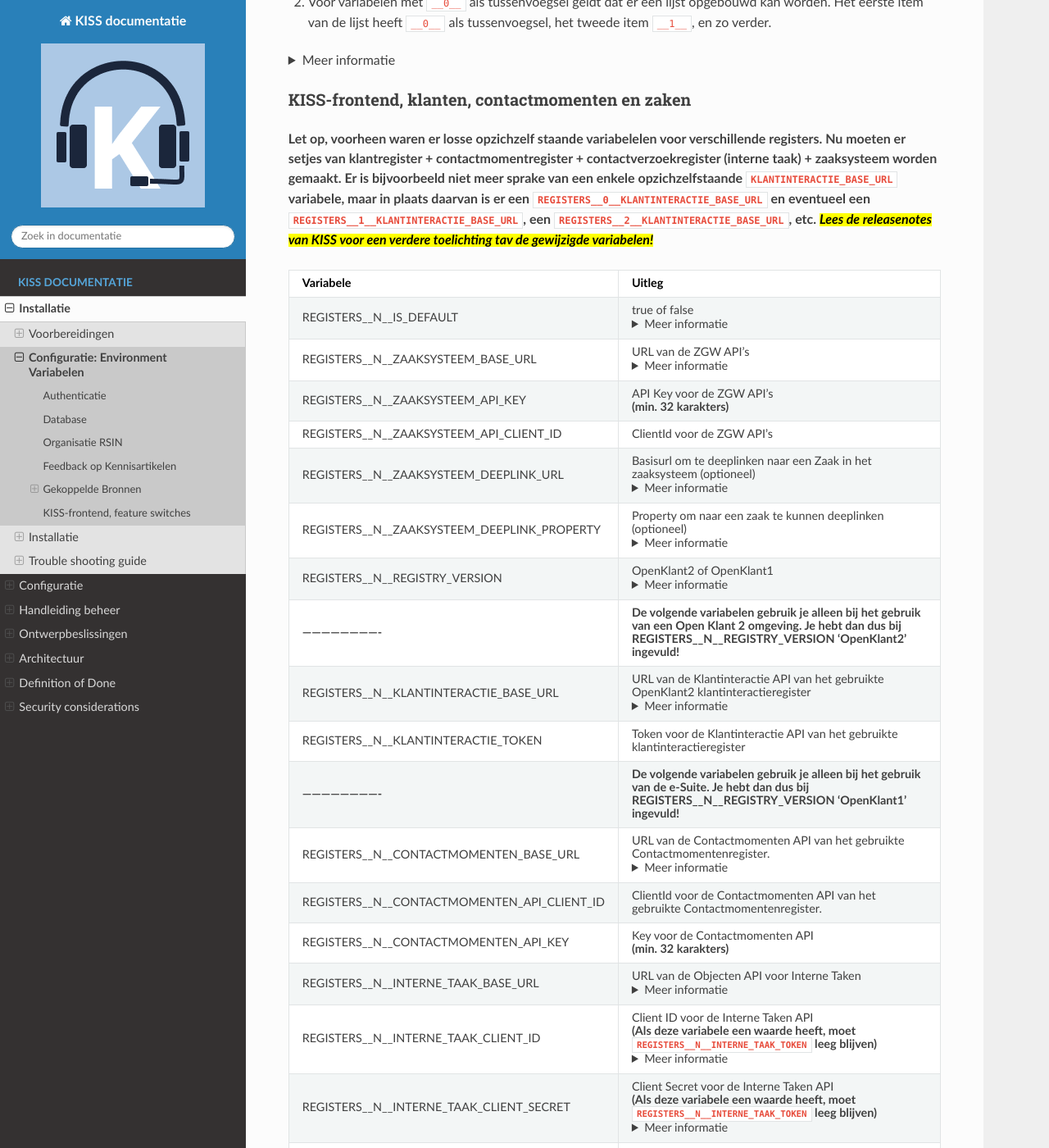
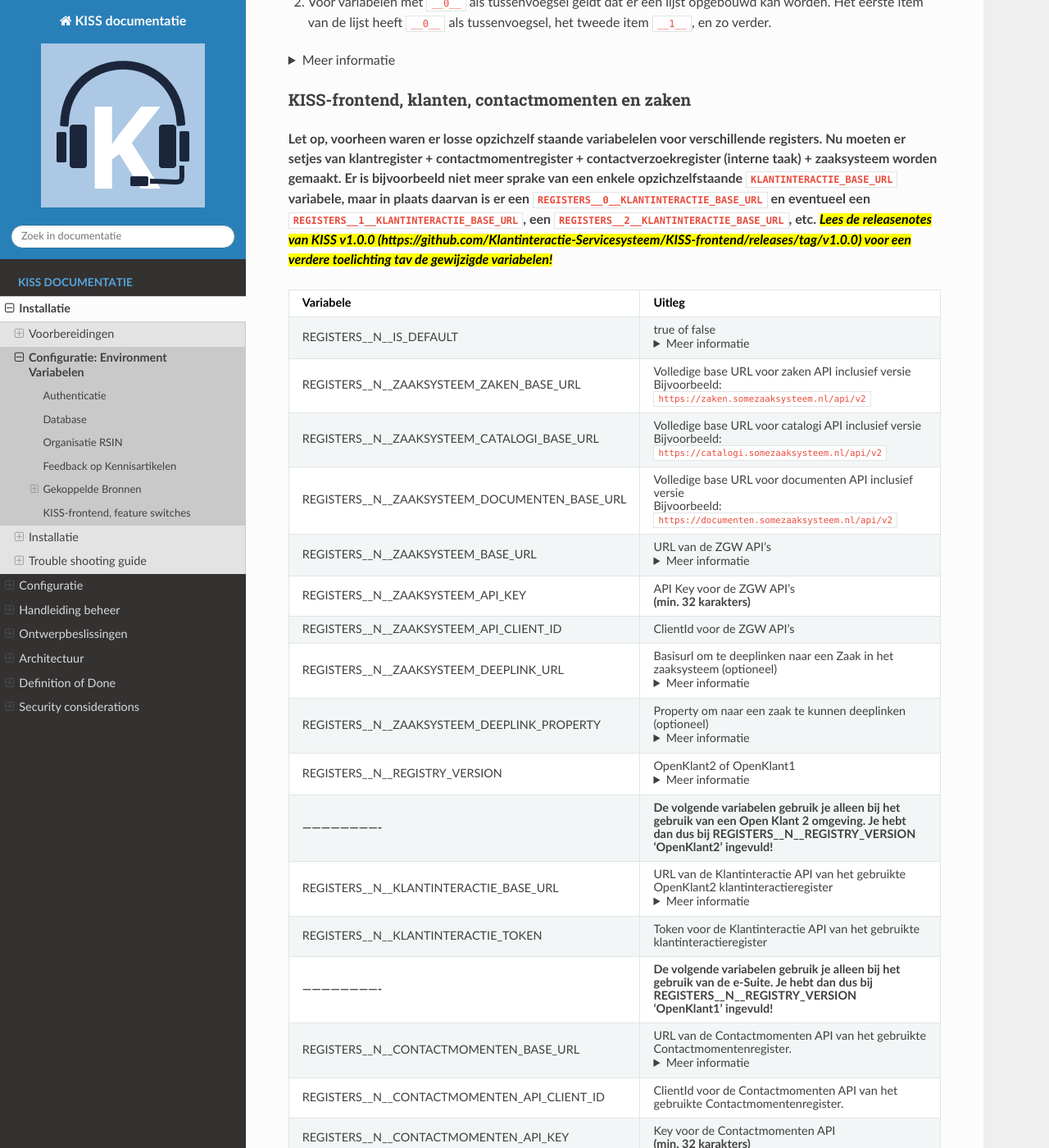
Before and after one commit to Klantinteractie-Servicesysteem/.github, a Sphinx documentation site: the page built from docs/installation/configuratie.md, in a window 1280 px wide and 1400 px high, scrolled down 1664 px. Shown: the whole window at 82% size. Built offline with Sphinx 7.4.7 and the Read the Docs theme 3.1.0, drawn with Linux system fonts in a browser that asks for light colours; some of the changed text lies outside the part shown.

Commit message:
pc-1208 toelichting zgw configuratie formats

```diff
--- a/docs/installation/configuratie.md
+++ b/docs/installation/configuratie.md
@@ -63,13 +63,16 @@
 ### KISS-frontend, klanten, contactmomenten en zaken
 
 **Let op, voorheen waren er losse opzichzelf staande variabelelen voor verschillende registers. Nu moeten er setjes van klantregister + contactmomentregister + contactverzoekregister (interne taak) + zaaksysteem worden gemaakt.
-Er is bijvoorbeeld niet meer sprake van een enkele opzichzelfstaande `KLANTINTERACTIE_BASE_URL` variabele, maar in plaats daarvan is er een `REGISTERS__0__KLANTINTERACTIE_BASE_URL` en eventueel een `REGISTERS__1__KLANTINTERACTIE_BASE_URL`, een `REGISTERS__2__KLANTINTERACTIE_BASE_URL`, etc. <mark>Lees de releasenotes van KISS voor een verdere toelichting tav de gewijzigde variabelen!</mark>**
+Er is bijvoorbeeld niet meer sprake van een enkele opzichzelfstaande `KLANTINTERACTIE_BASE_URL` variabele, maar in plaats daarvan is er een `REGISTERS__0__KLANTINTERACTIE_BASE_URL` en eventueel een `REGISTERS__1__KLANTINTERACTIE_BASE_URL`, een `REGISTERS__2__KLANTINTERACTIE_BASE_URL`, etc. <mark>Lees de releasenotes van KISS v1.0.0 (https://github.com/Klantinteractie-Servicesysteem/KISS-frontend/releases/tag/v1.0.0) voor een verdere toelichting tav de gewijzigde variabelen!</mark>**
 
 
 | Variabele                               | Uitleg                                                |
 | ---------------------------------       | --------------------------------------------------------------------------------------------                                     |
 |REGISTERS__N__IS_DEFAULT                 |true of false <details> <summary>Meer informatie </summary>Er moet exact 1 default register-set zijn. Klanten, contactmomenten en contactverzoeken worden in dit defaultregister aangemaakt, tenzij uit de context blijkt dat de gegevens in een specifiek register thuis horen. Bijvoorbeeld, als een contactmoment bij een zaak uit een bepaald zaaksysteem hoort, dan wordt het contactmoment opgeslagen in het contactmomentregister dat hoort bij dat Zaaksysteem. Dit is het het zaaksysteem dat deel uitmaakt van dezelfde REGISTERS__X__...-set waar ook het zaaksysteem inzit. <br /> </details>                     |
-|REGISTERS__N__ZAAKSYSTEEM_BASE_URL       |URL van de ZGW API's   <details> <summary>Meer informatie </summary> Bijvoorbeeld: `https://zaaksysteem.mijngemeente.nl`  </details>|
+|REGISTERS__N__ZAAKSYSTEEM_ZAKEN_BASE_URL | Volledige base URL voor zaken API inclusief versie <br/> Bijvoorbeeld: `https://zaken.somezaaksysteem.nl/api/v2` |
+|REGISTERS__N__ZAAKSYSTEEM_CATALOGI_BASE_URL | Volledige base URL voor catalogi API inclusief versie <br/> Bijvoorbeeld: `https://catalogi.somezaaksysteem.nl/api/v2` |
+|REGISTERS__N__ZAAKSYSTEEM_DOCUMENTEN_BASE_URL | Volledige base URL voor documenten API inclusief versie <br/> Bijvoorbeeld: `https://documenten.somezaaksysteem.nl/api/v2` |
+|REGISTERS__N__ZAAKSYSTEEM_BASE_URL       |URL van de ZGW API's   <details> <summary>Meer informatie </summary> Bijvoorbeeld: `https://zaaksysteem.mijngemeente.nl`.<br/>Let op, dit is een depricated alternatief voor deze drie variabelen REGISTERS__N__ZAAKSYSTEEM_ZAKEN_BASE_URL, REGISTERS__N__ZAAKSYSTEEM_CATALOGI_BASE_URL, REGISTERS__N__ZAAKSYSTEEM_DOCUMENTEN_BASE_URL. Het wordt aangeraden deze variabele niet meer te gebruiken en te vervangen door de drie eerder genoemde.<br />Om over te gaan van de oude situatie met een variabele naar de nieuwe situatie met drie variabelen vervang je bijvoorbeeld 'https://openzaak.dev.kiss-demo.nl' door respectievelijk 'https://zaken.mijnzaaksysteem.nl/api/v1', 'https://documenten.mijnzaaksysteem.nl/api/v1' en 'https://catalogi.mijnzaaksysteem.nl/api/v1' als je een zaaksysteem gebruikt waarbij elke api op een eigen subdomein draait.<br/>Als je een zaaksysteem gebruikt waarbij alle api's op dezelfde url draaien kan je ook over naar het nieuwe format. Dan vul je drie keer hetzelfde in, bijvoorbeeld: 'https://openzaak.dev.kiss-demo.nl/zaken/api/v1',  'https://openzaak.dev.kiss-demo.nl/catalogi/api/v1' en 'https://openzaak.dev.kiss-demo.nl/documenten/api/v1'. <br/>Let op, in beide gevallen neem je nu dus het versienummer mee in de url.  </details>|
 |REGISTERS__N__ZAAKSYSTEEM_API_KEY        |API Key voor de ZGW API's <br /> **(min. 32 karakters)**                                                                            |
 |REGISTERS__N__ZAAKSYSTEEM_API_CLIENT_ID  |ClientId voor de ZGW API's                                                                                                          |
 |REGISTERS__N__ZAAKSYSTEEM_DEEPLINK_URL   |Basisurl om te deeplinken naar een Zaak in het zaaksysteem (optioneel) <details> <summary>Meer informatie </summary> Bijvoorbeeld: `https://zaaksysteem.mijngemeente.nl/mp/zaak/` <br /> Deze variabele **moet** altijd gebruikt worden **in combinatie met** `ZAAKSYSTEEM__N__DEEPLINK_PROPERTY`. Als deze variabelen beiden worden ingevuld, zal er in KISS een link in het zaakdetailscherm staan, waarmee de KCM de betreffende zaak direct in het zaaksysteem opent.  LET OP: dit kan alleen bij zaaksystemen die een vaste url hebben voor zaakdetails, waarbij alleen één property van de zaak, bijv. het zaaknummer, áchter die URL geplaatst hoeft te worden.  </details>                                                                             |
```
Also changed, not shown: other parts of docs/installation/configuratie.md (+0 -10 lines).
